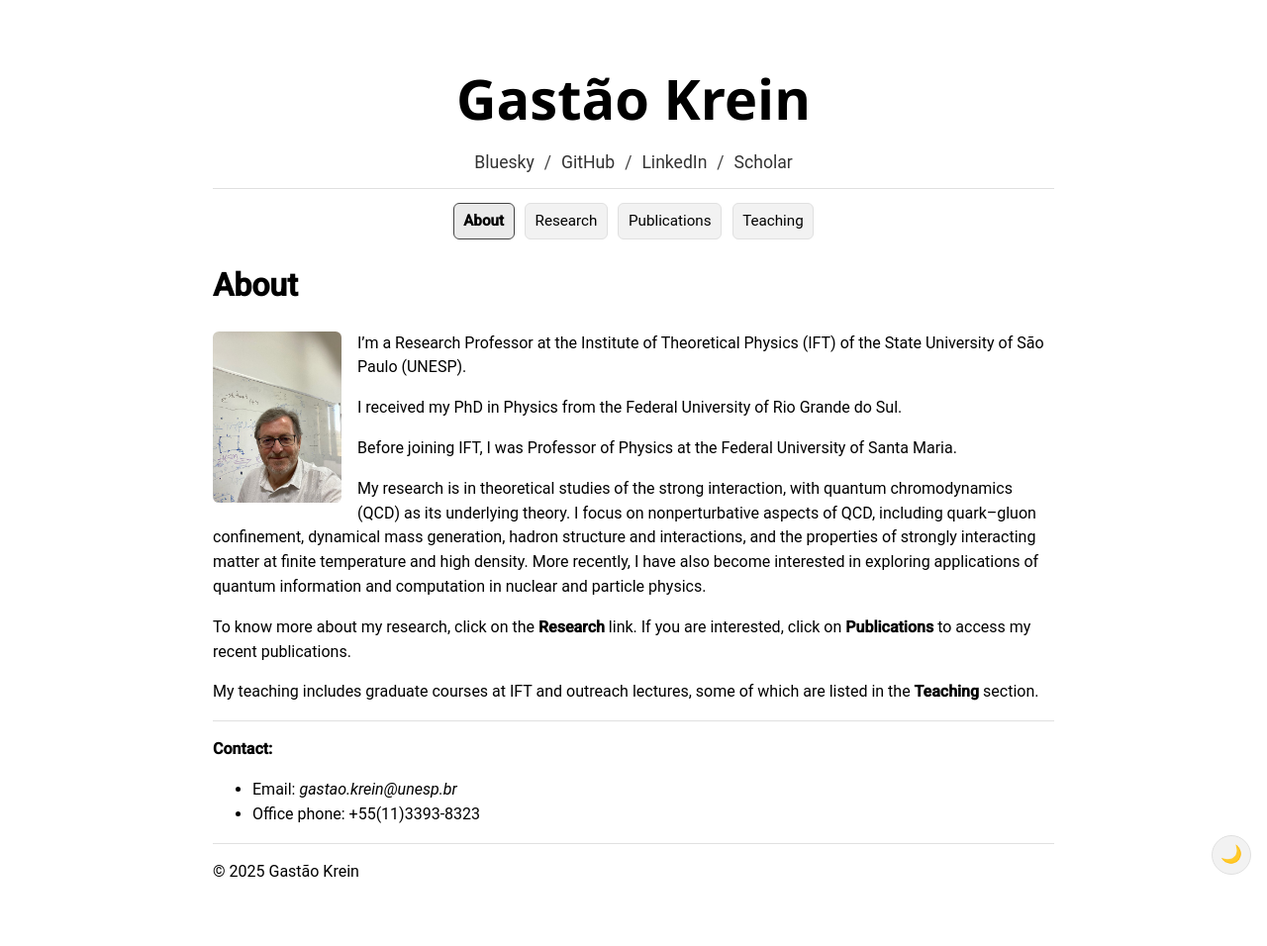
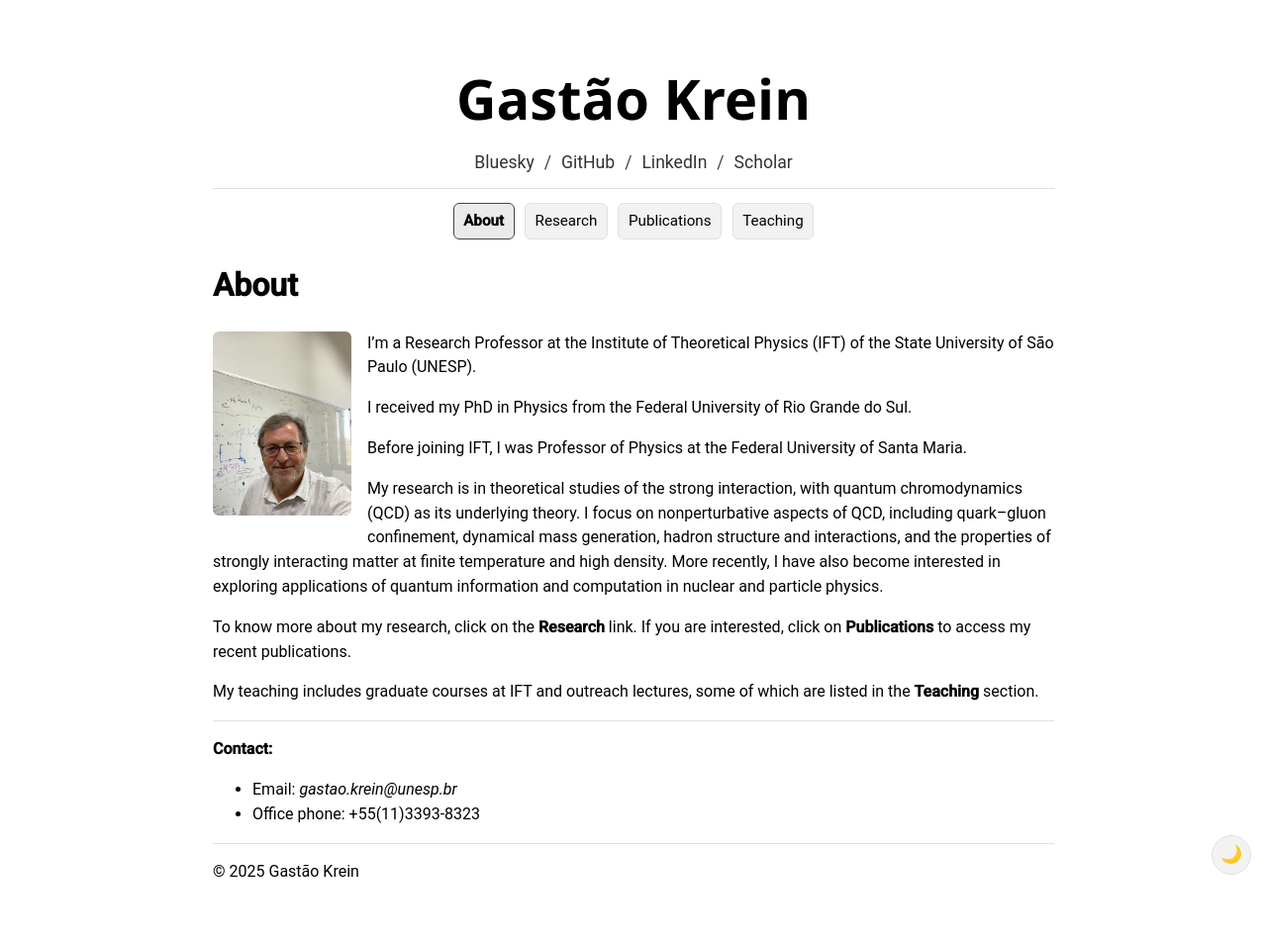
Before and after one commit to gkrein/gkrein.github.io, a Jekyll site: the page built from index.md, in a window 1280 px wide. Shown: the whole page at 99% size. Built offline with Jekyll 4.4.1, drawn with Linux system fonts in a browser that asks for light colours; some web fonts are replaced.

Commit message:
Update index.md

```diff
--- a/index.md
+++ b/index.md
@@ -5,7 +5,7 @@ title: About
 
 # About
 
-<img src="/assets/images/gkrein.jpg" alt="Photo of Gastão Krein" style="max-width: 130px; float: left; margin: 0 1rem 1rem 0; border-radius: 6px;">
+<img src="/assets/images/gkrein.jpg" alt="Photo of Gastão Krein" style="max-width: 140px; float: left; margin: 0 1rem 1rem 0; border-radius: 6px;">
 
 I’m a Research Professor at the Institute of Theoretical Physics (IFT) of the State University of São Paulo (UNESP).
 
```
